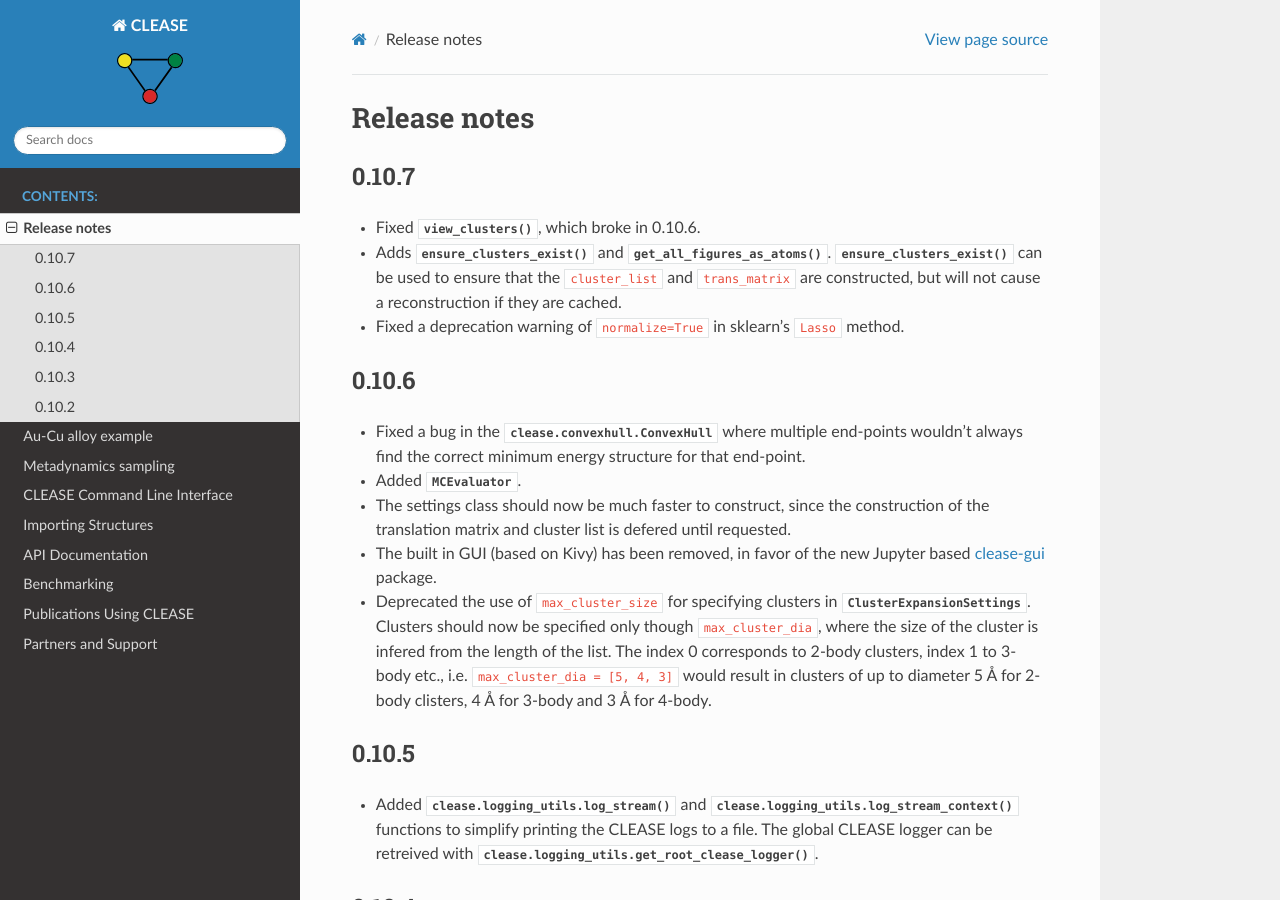
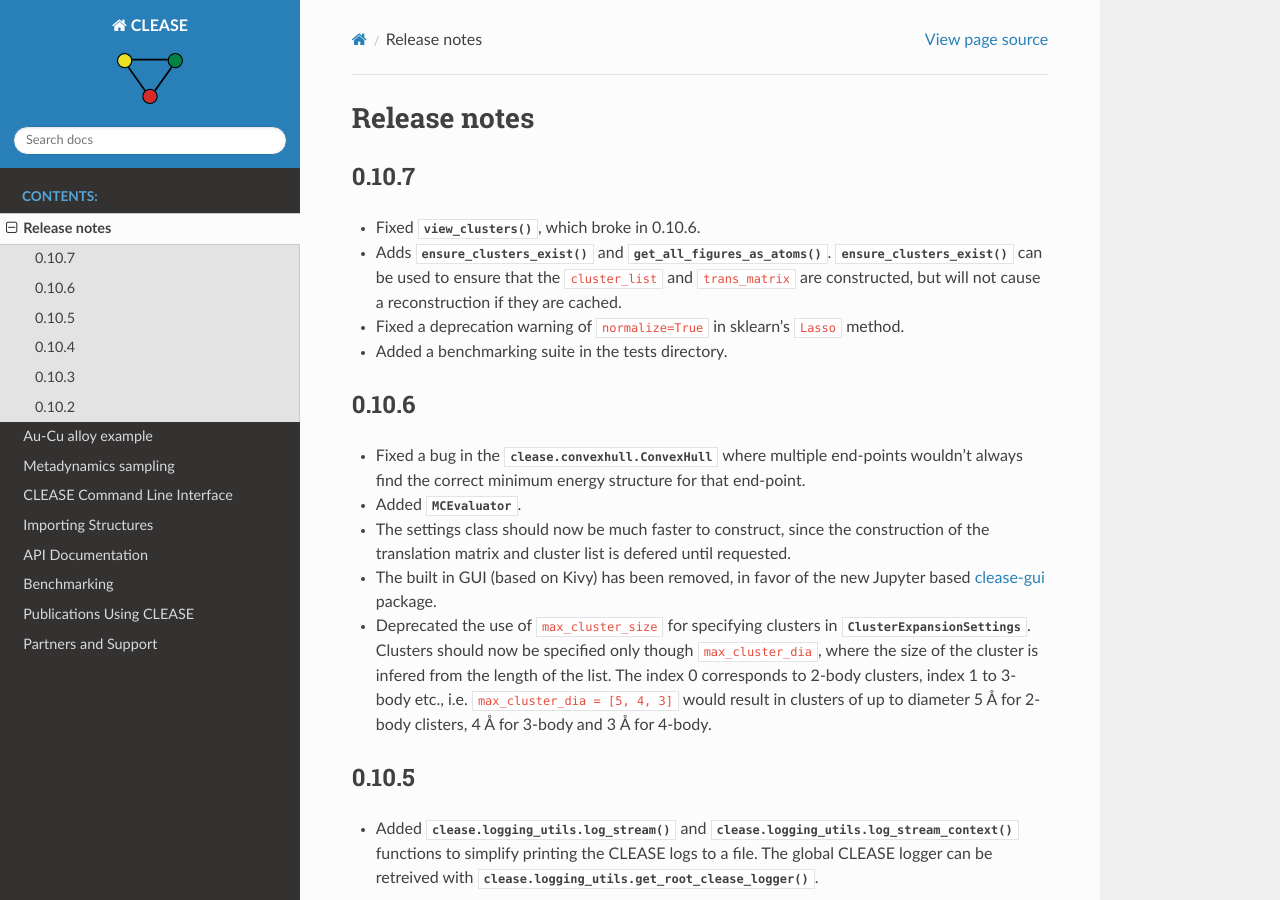
Before and after one commit to wuziqiqiqi/PD, a Sphinx documentation site: the page built from doc/source/releasenotes.rst, in a window 1280 px wide and 900 px high. Built offline with Sphinx 7.4.7 and the Read the Docs theme 2.0.0, drawn with Linux system fonts in a browser that asks for light colours; pages that are not in the unit, such as notebooks, are missing from menus.

Commit message:
DOC: Mention benchmarking in the release notes

```diff
--- a/doc/source/releasenotes.rst
+++ b/doc/source/releasenotes.rst
@@ -13,6 +13,7 @@ Release notes
   ``cluster_list`` and ``trans_matrix`` are constructed, but will not cause a reconstruction if they
   are cached.
 * Fixed a deprecation warning of ``normalize=True`` in sklearn's ``Lasso`` method.
+* Added a benchmarking suite in the tests directory.
 
 0.10.6
 =======
```
